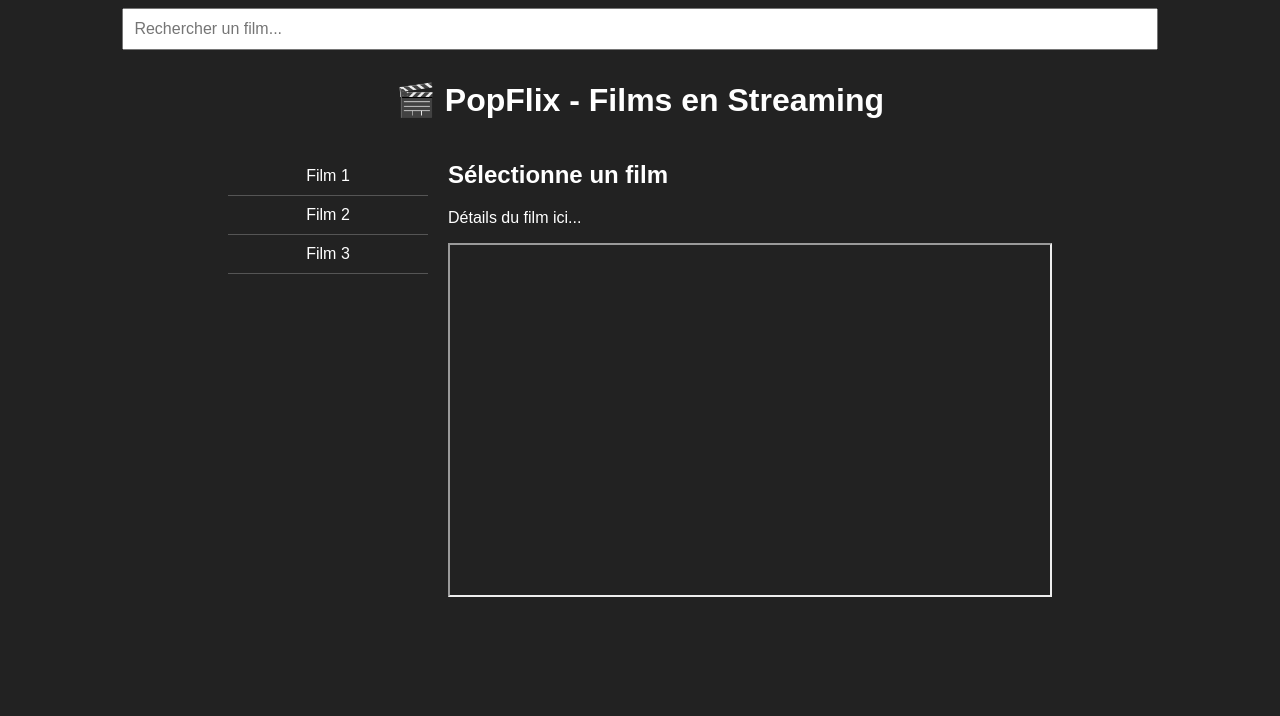
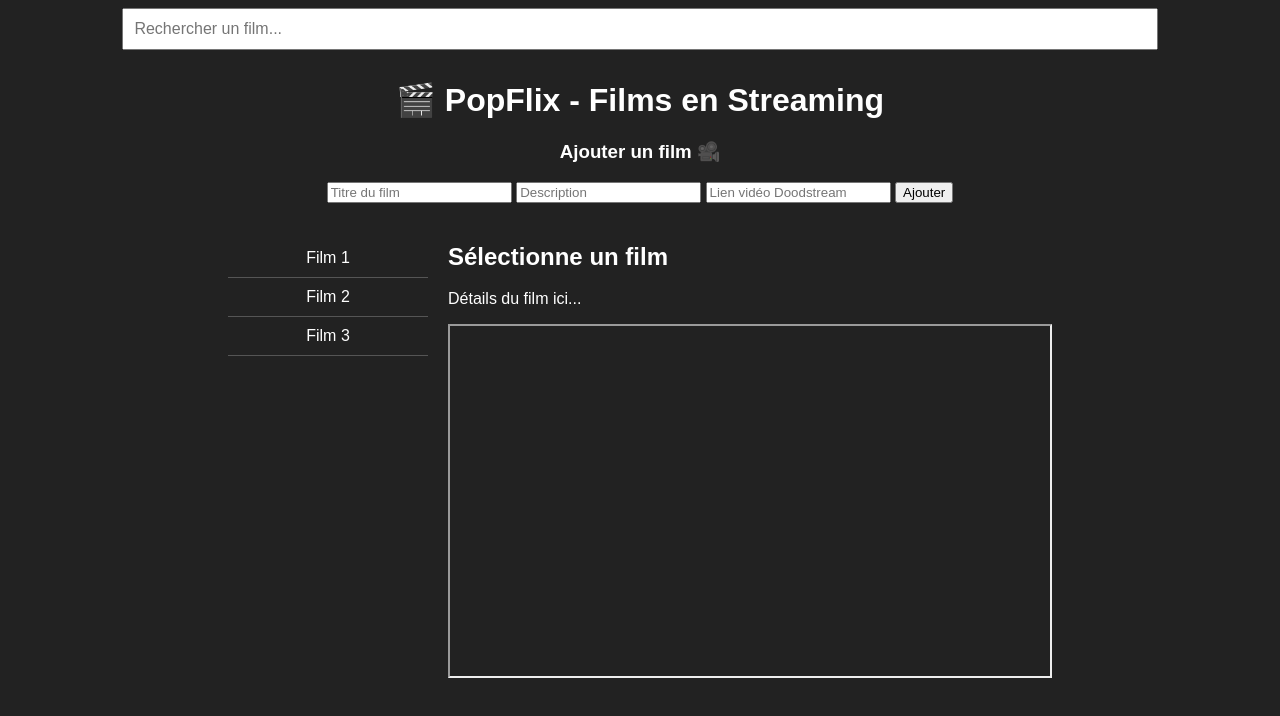
Before and after one commit to SkyLostTV/PopFlixV3, a plain HTML site: page index.html in a window 1280 px wide. Drawn offline with Linux system fonts and the light colour scheme.

Commit message:
Update index.html

```diff
--- a/index.html
+++ b/index.html
@@ -10,6 +10,13 @@
 <input type="text" id="searchBar" placeholder="Rechercher un film..." onkeyup="searchFilm()">
 
     <h1>🎬 PopFlix - Films en Streaming</h1>
+    <div id="add-film">
+    <h3>Ajouter un film 🎥</h3>
+    <input type="text" id="filmTitle" placeholder="Titre du film">
+    <input type="text" id="filmDescription" placeholder="Description">
+    <input type="text" id="filmUrl" placeholder="Lien vidéo Doodstream">
+    <button onclick="addFilm()">Ajouter</button>
+</div>
 
     <div class="container">
         <ul id="film-list">
```
